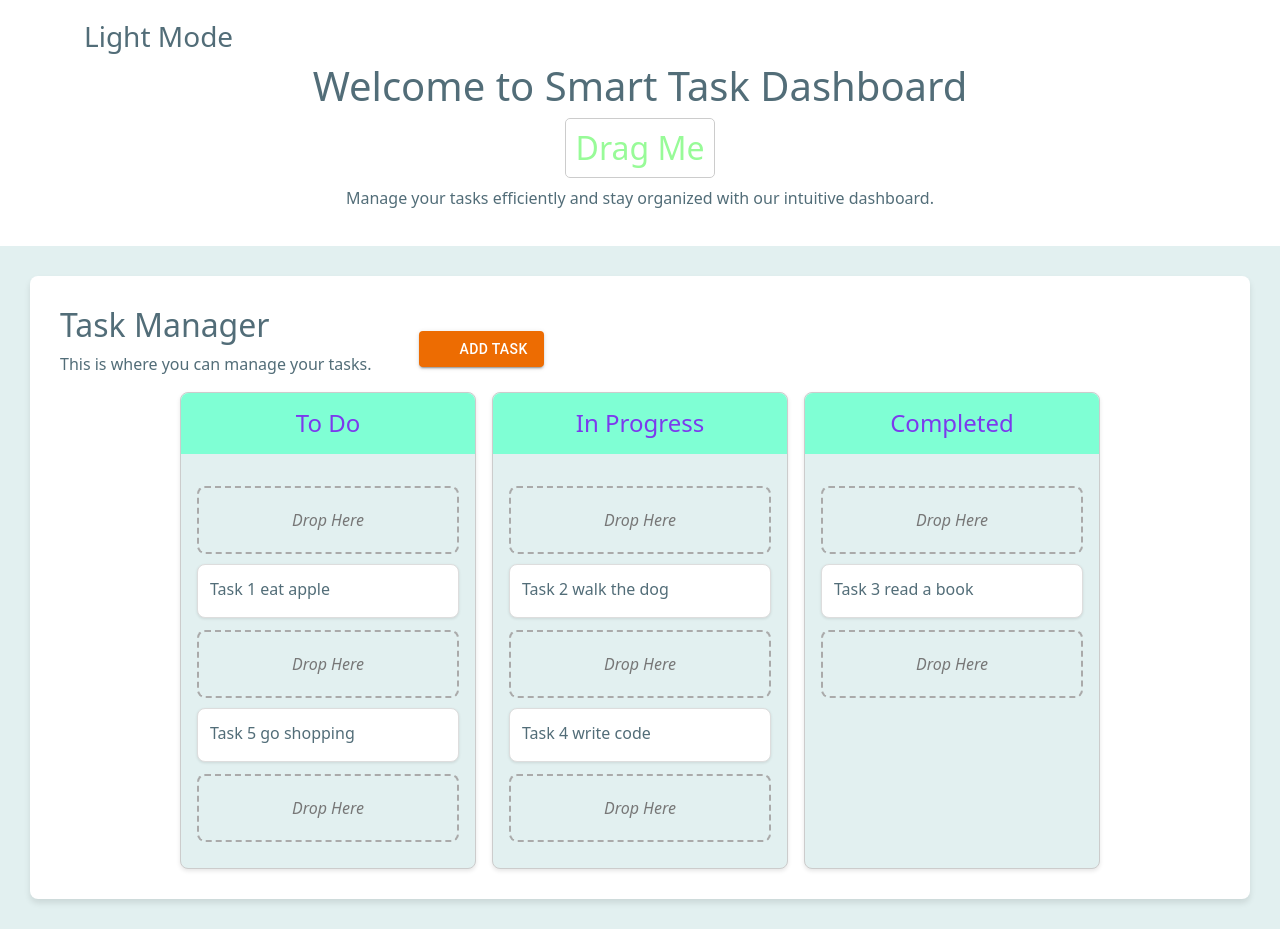
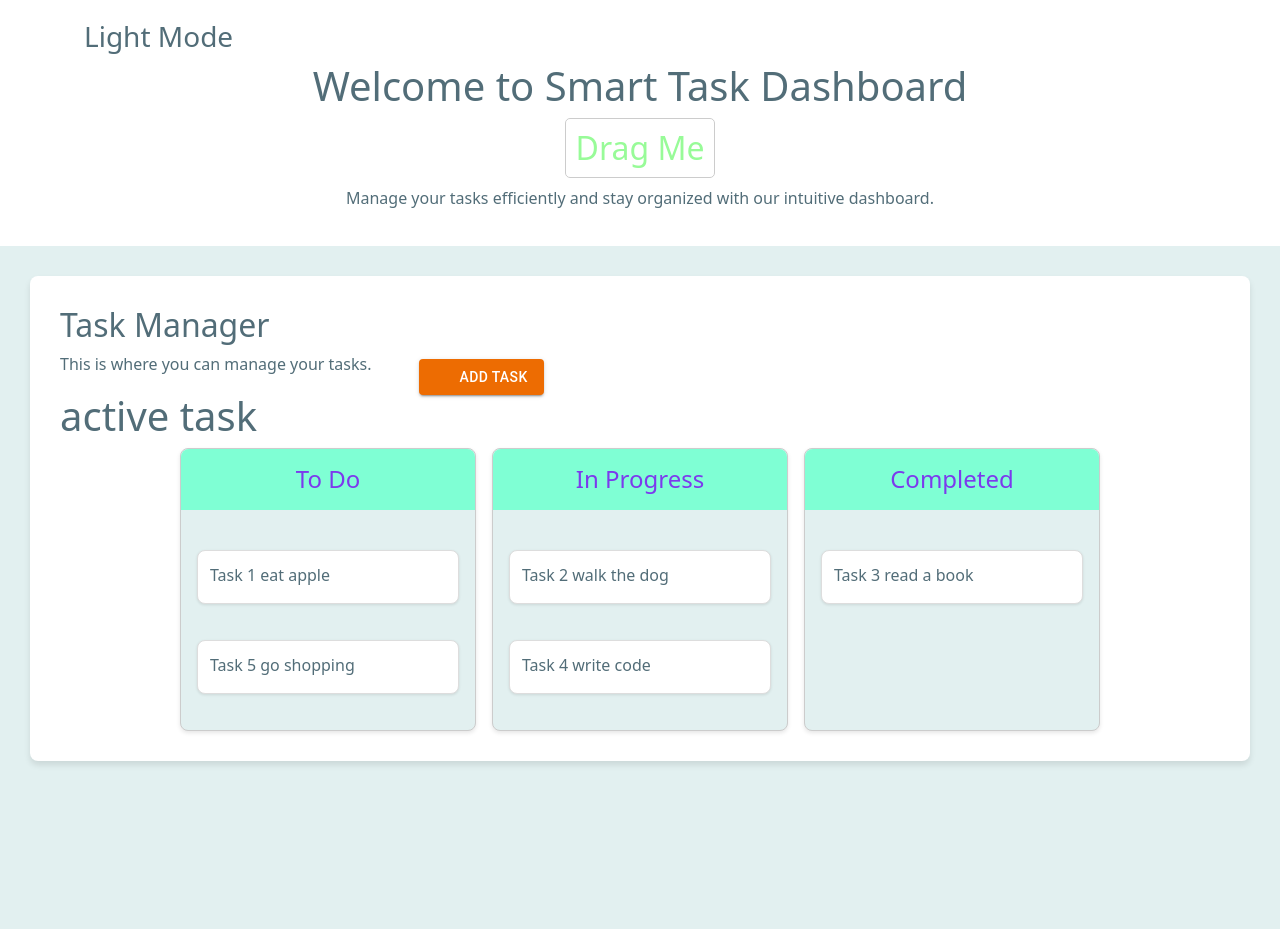
Before and after one commit to herrykargar/React-Task-Dashboard, a React (Vite) app: page / in a window 1280 px wide. After the commit the page ends 800 px from the top, so only its background shows below. Built offline with nearby package versions, Linux system fonts and the light colour scheme; some icons are missing.

Commit message:
complete the project with the drag and drop functionality

```diff
--- a/src/assets/css/taskColumn.css
+++ b/src/assets/css/taskColumn.css
@@ -16,7 +16,7 @@
 }
 
 .task-collumn-body{
-    padding: 16px;
+    padding: 0 16px 0;
     min-height: 100px;
 }
 
@@ -28,6 +28,12 @@
     margin-bottom: 12px;
     box-shadow: 0 1px 3px rgba(0, 0, 0, 0.1);
     cursor: grab;
+    transition: ease-in-out 0.2s;
+}
+
+.task-card:active{
+    opacity: 0.7;
+    cursor: grabbing;
 }
 
 .task-card h6{
@@ -42,4 +48,11 @@
     text-align: center;
     color: #777;
     font-style: italic;
+    opacity: 1;
+    transition: all 0.3s ease-in-out;
 }
+
+.hide-drop{
+    opacity: 0;
+    /* margin-bottom: 0; */
+}
--- a/src/components/DropArea.jsx
+++ b/src/components/DropArea.jsx
@@ -1,9 +1,18 @@
 import '../assets/css/taskColumn.css';
+import { useState } from 'react';
+import TaskContext from '../context/TaskContext';
+import { useContext } from 'react';
 
-export default function DropArea() {
+export default function DropArea({ status, position }) {
+  const [showDrop, setShowDrop] = useState(false);
+  const { handleTaskDrop } = useContext(TaskContext);
+
   return (
-    <div className='drop-area'>
-        Drop Here
-    </div>
+    <section onDragEnter={()=> setShowDrop(true)} onDragLeave={()=> setShowDrop(false)} className={showDrop ? 'drop-area' : 'hide-drop'} onDrop={()=> {
+        handleTaskDrop(status, position);
+        setShowDrop(false);
+    }} onDragOver={(e)=> e.preventDefault()}>
+      Drop Here
+    </section>
   )
 }
--- a/src/components/Task.jsx
+++ b/src/components/Task.jsx
@@ -4,11 +4,11 @@ import IconButton from '@mui/material/IconButton';
 import CheckOutlinedIcon from '@mui/icons-material/CheckOutlined';
 import StartIcon from '@mui/icons-material/Start';
 import VerifiedOutlinedIcon from '@mui/icons-material/VerifiedOutlined';
-import Draggable from 'react-draggable';
 import DropArea from './DropArea';
 
 export default function Task({ status }) {
     const { tasks, setTasks } = useContext(TaskContext);
+    const { activeTask, setActiveTask } = useContext(TaskContext);
 
     const moveToCompleted = (id) => {
         let updated = tasks.map(task => {
@@ -30,28 +30,14 @@ export default function Task({ status }) {
         setTasks(updated);
     }
 
-    // const dragTask = (e, id) => {
-    //     e.preventDefault();
-    //     let updated = tasks.map(task => {
-    //         if (task.id === id) {
-    //             return { ...task, status: task.status === 'To Do' ? 'In Progress' : task.status === 'In Progress' ? 'Completed' : 'To Do' };
-    //         }
-    //         console.log(task);
-    //         return task;
-    //     });
-    //     setTasks(updated);
-    // }
-
-    const nodeRef = React.useRef(null);
     return (
         <div>
+            <DropArea status={status} position={0}/>
             {
+
                 tasks ? tasks.filter(task => task.status === status).map(filteredTask => (
-                    // <Draggable nodeRef={nodeRef} key={filteredTask.id}>
-                    // <div onDragStart={() => { console.log("hello drage"); }} className="task-card" ref={nodeRef}>
                     <div key={filteredTask.id}>
-                        <div onDragStart={() => { console.log("hello drage"); }} className="task-card" draggable>
-                            {/* <div onDragLeaveCapture={(event)=>{ dragTask(event, filteredTask.id) }} className="task-card" ref={nodeRef}> */}
+                        <div onDragStart={() => { setActiveTask(filteredTask.id) }} onDragEnd={() => setActiveTask(null)} className="task-card" draggable>
                             <h6>
                                 {filteredTask.title}
                                 {
@@ -74,11 +60,10 @@ export default function Task({ status }) {
                                 }
                             </h6>
                         </div>
-                        <DropArea />
+                        <DropArea status={status} position={filteredTask.id + 1}/>
                     </div>
-                    // </Draggable>
                 )) : 'No tasks available'
             }
-        </div>
+        </div >
     )
 }
--- a/src/components/TaskCollumn.jsx
+++ b/src/components/TaskCollumn.jsx
@@ -1,7 +1,6 @@
 import '../assets/css/taskColumn.css';
 import Task from './Task';
-import DropArea from './DropArea';
-// import
+// import DropArea from './DropArea';
 
 export default function TaskCollumn({ ...props }) {
     return (
@@ -11,7 +10,6 @@ export default function TaskCollumn({ ...props }) {
                     <h4>{props.title}</h4>
                 </div>
                 <div className='task-collumn-body'>
-                    <DropArea />
                     <Task status={props.title} />
                     {/* <DropArea /> */}
                 </div>
--- a/src/components/TaskManager.jsx
+++ b/src/components/TaskManager.jsx
@@ -34,6 +34,7 @@ export default function TaskManager() {
 
     const [tasks, setTasks] = React.useState(initialTasks);
     const [open, setOpen] = React.useState(false);
+    const [activeTask, setActiveTask] = React.useState(null);
     const handleOpen = () => setOpen(true);
     const handleClose = () => setOpen(false);
     const addToDo = () => {
@@ -62,6 +63,19 @@ export default function TaskManager() {
         p: 4,
     };
 
+    const handleTaskDrop = (status, position) => {
+        console.log(`Dropped on ${status} at position ${position}`);
+        if (activeTask === null || activeTask === undefined) return;
+        let updated = tasks.map(task => {
+            if (task.id === activeTask) {
+                return { ...task, status: status };
+            }
+            return task;
+        });
+        setTasks(updated);
+        setActiveTask(null);
+    }
+
     return (
         <>
             <div className='section'>
@@ -69,6 +83,7 @@ export default function TaskManager() {
                     <div>
                         <h2>Task Manager</h2>
                         <p>This is where you can manage your tasks.</p>
+                        <h1>active task {activeTask}</h1>
                     </div>
                     <div>
                         <Button onClick={handleOpen} variant='contained' color='warning' startIcon={<AddIcon />}>
@@ -79,7 +94,7 @@ export default function TaskManager() {
 
                 <div>
                     {
-                        <TaskContext.Provider value={{ tasks, setTasks }}>
+                        <TaskContext.Provider value={{ tasks, setTasks, activeTask, setActiveTask, handleTaskDrop }}>
                             <div className="row justify-content-center gap-3">
                                 {
                                     ['To Do', 'In Progress', 'Completed'].map((what) => (
```
